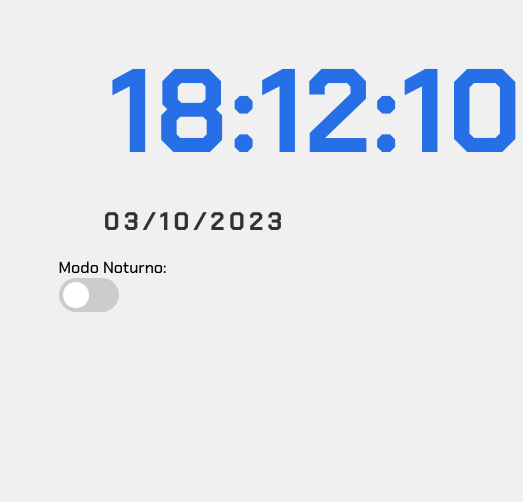
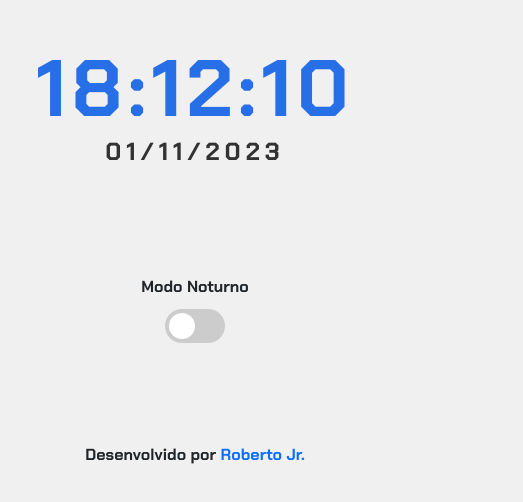
Before and after one commit to JrRoberto01/relogio, a plain HTML site: page index.html in a window 390 px wide. Shown: the part 170-672 px from the top of the page, 523 px wide, since content can reach past the window. Drawn offline with nearby package versions, Linux system fonts and the light colour scheme.

Commit message:
update final

```diff
--- a/index.html
+++ b/index.html
@@ -3,23 +3,38 @@
 <head>
     <meta charset="UTF-8">
     <meta name="viewport" content="width=device-width, initial-scale=1.0">
+    <link rel="stylesheet" href="https://cdn.jsdelivr.net/npm/bootstrap@5.2.3/dist/css/bootstrap.min.css">
     <link href="style.css" rel="stylesheet">
     <title>Relógio Digital</title>
 </head>
 <body>
     <main>
+        <div class="container">
+            <div class="row">
                 <div id="info">
                     <h1 id="relogioDigital">00:00:00</h1>
                     <h2 id="dataAtual"></h2>
                 </div>
+            </div>
+            <div class="row">
                 <div id="darkMode">
-            <span>Modo Noturno: </span>
+                    <div class="row">
+                        <span>Modo Noturno </span>
+                    </div>
+                    <div class="row">
                         <label class="switch">
                             <input type="checkbox" onclick="mudarTema()">
                             <span class="slider round"></span>
                         </label>
                     </div>
+                </div>
+            </div>
+        </div>
+        <footer>
+            <p>Desenvolvido por <a href="https://github.com/JrRoberto01" target="_blank">Roberto Jr.</a></p>
+        </footer>
     </main>
     <script src="script.js" type="text/javascript"></script>
+    <script src="https://cdn.jsdelivr.net/npm/bootstrap@5.2.3/dist/js/bootstrap.min.js"></script>
 </body>
 </html>
--- a/script.js
+++ b/script.js
@@ -12,15 +12,19 @@ function mudarInfos(){
     let time = hora + ":" + minuto + ":" + segundo;
     document.getElementById('relogioDigital').innerText = time;
     /*Data*/
-    let dia = addZero(horas.getDay());
-    let mes = addZero(horas.getMonth());
+    let dia = addZero(horas.getDay() - 2);
+    let mes = addZero(horas.getMonth() + 1);
     let ano = addZero(horas.getFullYear());
     let dataCompleta = dia + "/" + mes + "/" + ano;
     document.getElementById('dataAtual').innerText = dataCompleta
 }
 /*Mudar Estilo*/
 function mudarTema(){
-    let bodyTag = document.body;
-    bodyTag.classList.add('nightModeBody');
+    let body_tag = document.body;
+    let text_h1 = document.getElementById('relogioDigital');
+    let text_h2 = document.getElementById('dataAtual');
+    text_h1.classList.toggle('nightModeBody');
+    text_h2.classList.toggle('nightModeBody');
+    body_tag.classList.toggle('nightModeBody');
 }
-setInterval(mudarInfos, 1000);
+setInterval(mudarInfos, 0);
--- a/style.css
+++ b/style.css
@@ -1,11 +1,11 @@
-@import url('https://fonts.googleapis.com/css2?family=Chakra+Petch:wght@500&display=swap');
+@import url('https://fonts.googleapis.com/css2?family=Chakra+Petch:wght@700&display=swap');
 body{
     padding: 0;
     margin: 0;
     height: 100%;
     background-color: #f0f0f0;
     font-family: 'Chakra Petch', sans-serif;
-    transition: 2s;
+    transition: 0.2s;
 }
 /*Toogle Btn*/
 .switch {
@@ -42,10 +42,10 @@ body{
   transition: .4s;
 }
 input:checked + .slider {
-  background-color: #2196F3;
+  background-color: #276FE7;
 }
 input:focus + .slider {
-  box-shadow: 0 0 1px #2196F3;
+  box-shadow: 0 0 1px #276FE7;
 }
 input:checked + .slider:before {
   -webkit-transform: translateX(26px);
@@ -55,7 +55,6 @@ input:checked + .slider:before {
 .slider.round {
   border-radius: 34px;
 }
-
 .slider.round:before {
   border-radius: 50%;
 }
@@ -66,14 +65,14 @@ main{
     margin: 0 auto;
     align-items: center;
     margin-top: 25vh;
+    height: 70vh;
 }
 h1{
     color: #276FE7;
     font-size: 7em;
     letter-spacing: 5px;
     text-align: center;
-    padding: 0 50px;
-    margin: 0 ;
+    margin: 0 auto;
 }
 h2{
     color: #323232;
@@ -83,7 +82,52 @@ h2{
 .switch{
     display: block;
 }
+footer{
+  text-align: center;
+  margin-top: 100px;
+}
+footer a{
+  text-decoration: none;
+}
+#relogioDigital, #dataAtual{
+  background-color: rgba(0,0,0,0) !important;
+}
 /*Night Mode*/
+#darkMode{
+  margin-top: 150px;
+  text-align: center;
+}
+.switch{
+  display: block;
+  margin: 0 auto;
+  margin-top: 10px;
+}
 .nightModeBody{
     background-color: #323232;
+    color: #f0f0f0 !important;
+    transition: 0.2s;
 }
+.nighModeText{
+  color: #f0f0f0;
+}
+@media (max-width: 850px){
+  main{
+    height: 70vh;
+    width: 100%;
+  }
+}
+@media (max-width: 550px){
+  main{
+    width: 100%;
+  }
+  h1{
+    font-size: 5em;
+  }
+  #darkMode{
+    margin-top: 100px;
+    text-align: center;
+  }
+  footer{
+    margin-top: 100px;
+  }
+}
```
Lines whose indentation alone changed are shown as unchanged.
